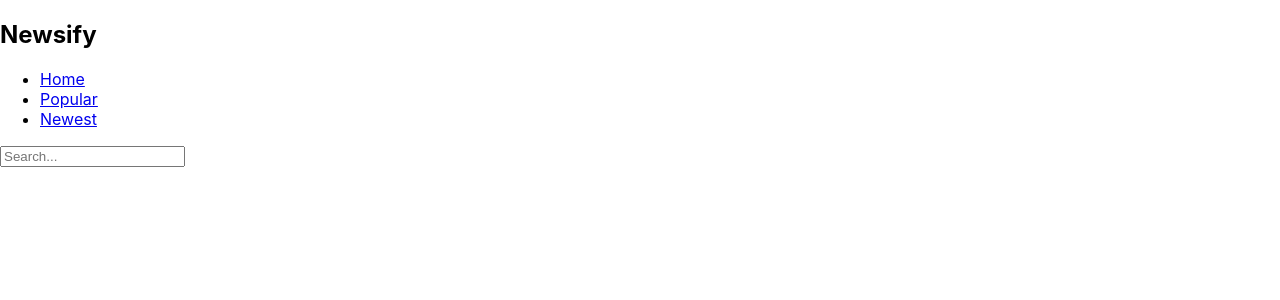
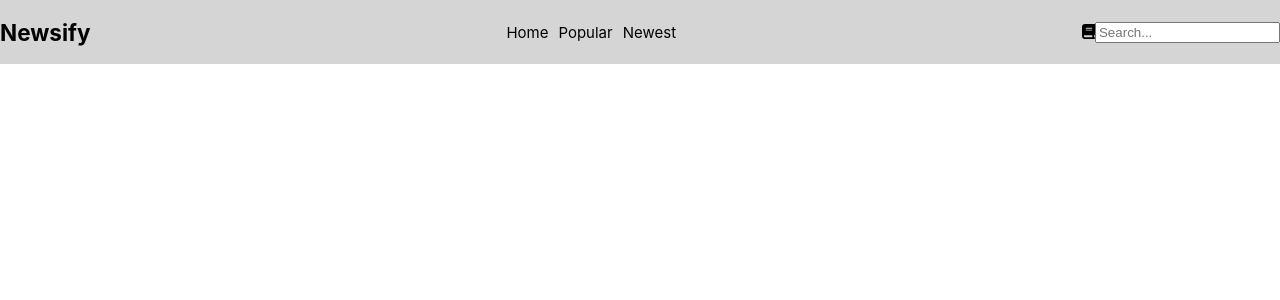
Before and after one commit to zamcham/newsify, a React (Create React App) app: page / in a window 1280 px wide. Shown: the top 300 px of the page. Built offline with nearby package versions, Linux system fonts and the light colour scheme.

Commit message:
Add base styling

```diff
--- a/package.json
+++ b/package.json
@@ -3,10 +3,15 @@
   "version": "0.1.0",
   "private": true,
   "dependencies": {
+    "@fortawesome/fontawesome-svg-core": "^6.4.2",
+    "@fortawesome/free-brands-svg-icons": "^6.4.2",
+    "@fortawesome/free-solid-svg-icons": "^6.4.2",
+    "@fortawesome/react-fontawesome": "^0.2.0",
     "@reduxjs/toolkit": "^1.9.7",
     "@testing-library/jest-dom": "^5.17.0",
     "@testing-library/react": "^13.4.0",
     "@testing-library/user-event": "^13.5.0",
+    "node-sass": "^7.0.3",
     "react": "^18.2.0",
     "react-dom": "^18.2.0",
     "react-redux": "^8.1.3",
--- a/src/App.css
+++ /dev/null
@@ -1,38 +0,0 @@
-.App {
-  text-align: center;
-}
-
-.App-logo {
-  height: 40vmin;
-  pointer-events: none;
-}
-
-@media (prefers-reduced-motion: no-preference) {
-  .App-logo {
-    animation: App-logo-spin infinite 20s linear;
-  }
-}
-
-.App-header {
-  background-color: #282c34;
-  min-height: 100vh;
-  display: flex;
-  flex-direction: column;
-  align-items: center;
-  justify-content: center;
-  font-size: calc(10px + 2vmin);
-  color: white;
-}
-
-.App-link {
-  color: #61dafb;
-}
-
-@keyframes App-logo-spin {
-  from {
-    transform: rotate(0deg);
-  }
-  to {
-    transform: rotate(360deg);
-  }
-}
--- a/src/App.js
+++ b/src/App.js
@@ -1,5 +1,4 @@
-import logo from './logo.svg';
-import './App.css';
+import './App.scss';
 import Navbar from './components/Navbar';
 
 function App() {
--- /dev/null
+++ b/src/App.scss
@@ -0,0 +1,28 @@
+html {
+  font-size: 62.5%;
+}
+
+nav {
+  display: flex;
+  justify-content: space-between;
+  align-items: center;
+  font-size: 1.5rem;
+  background-color: rgb(213, 213, 213);
+
+  ul {
+    display: flex;
+    list-style: none;
+    margin: 0;
+    padding: 0;
+
+    li {
+      margin: 0 0 0 1rem;
+      padding: 0;
+
+      a {
+        color: black;
+        text-decoration: none;
+      }
+    }
+  }
+}
--- a/src/components/Navbar.js
+++ b/src/components/Navbar.js
@@ -1,5 +1,7 @@
 import React from 'react';
 import { useSelector } from 'react-redux';
+import { FontAwesomeIcon } from '@fortawesome/react-fontawesome';
+import { faBook } from '@fortawesome/free-solid-svg-icons';
 
 const Navbar = () => {
     return (
@@ -13,7 +15,7 @@ const Navbar = () => {
                 <li><a href="#">Newest</a></li>
             </ul>
             <div className="actions">
-              <i className="fa fa-bars"></i>
+              <FontAwesomeIcon icon={faBook} />
               <input type="text" placeholder="Search..."/>
             </div>
         </nav>
```
Also changed, not shown: 1 other file (tests, documents, lock files or other folders).
